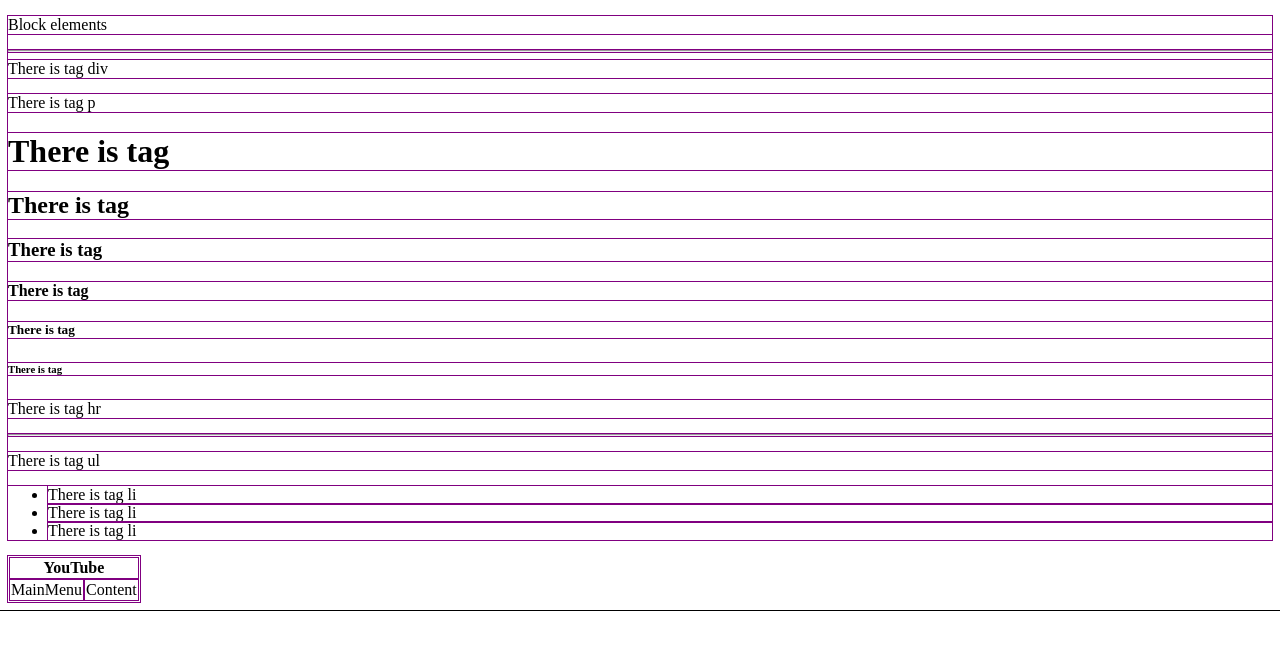
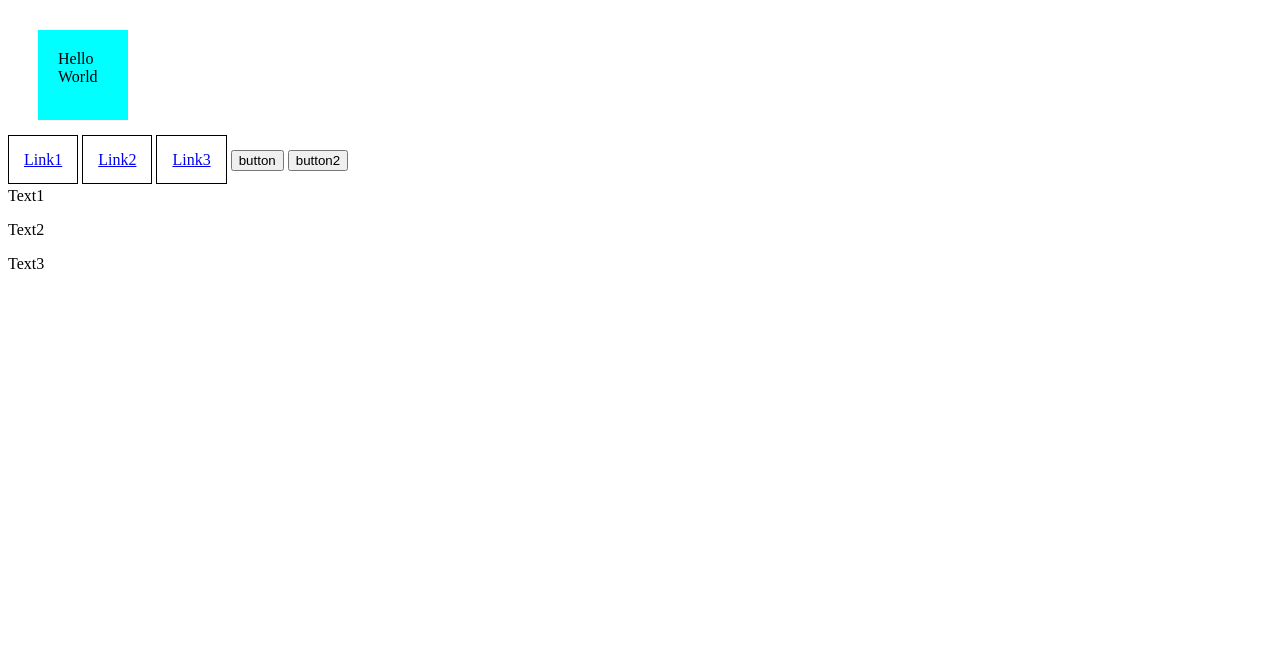
Before and after one commit to Ksaltotun/HelloWorld, a website: page Project/distr/index.html in a window 1280 px wide. Drawn offline with Linux system fonts and the light colour scheme.

Commit message:
Training commit

```diff
--- a/Project/distr/index.html
+++ b/Project/distr/index.html
@@ -8,44 +8,23 @@
     <title>Web page</title>
 </head>
 <body>
+    <div class='test'>Hello World</div>
+    <a href="#" class='link'>Link1</a>
+    <a href="#" class='link'>Link2</a>
+    <a href="#" class='link'>Link3</a>
+    <button>button</button>
+    <input type="button" value="button2">
     <div>
+        <p>Text1</p>
         <div>
-            <p>
-                Block elements
-            </p>
-            <hr>
-            <div>There is tag div</div>
-            <p>There is tag p</p>
-            <h1>There is tag</h1>
-            <h2>There is tag</h2>
-            <h3>There is tag</h3>
-            <h4>There is tag</h4>
-            <h5>There is tag</h5>
-            <h6>There is tag</h6>
-            <p>There is tag hr</p><hr>
-            <p>There is tag ul</p>
-            <ul>
-                <li>There is tag li</li>
-                <li>There is tag li</li>
-                <li>There is tag li</li>
-            </ul>
-
-
+            <p>Text2</p>
+            <div>
+                <p>Text3</p>
+            </div>
         </div>
 
+    </div>
 
-
-
-    </div>
-    <table >
-        <tr>
-            <th colspan="2">
-                YouTube
-            </th>
-        </tr>
-        <td>MainMenu</td>
-        <td >Content</td>
-    </table>
 
 
 </body>
--- a/Project/src/style/common-style.less
+++ b/Project/src/style/common-style.less
@@ -1,7 +1,14 @@
-html {
-    outline: 1px solid black;
+.test{
+    width: 50px;
+    height: 50px;
+    margin: 30px;
+    padding: 20px;
+    background-color: aqua;
 }
-
-body * {
-    outline: 1px solid purple;
+.link{
+    padding: 15px;
+    border: 1px solid black;
 }
+div{
+    font-size: 100%;
+}
```
Also changed, not shown: Project/src/index.html (+12 -33 lines), Project/distr/css/common-style.css.
